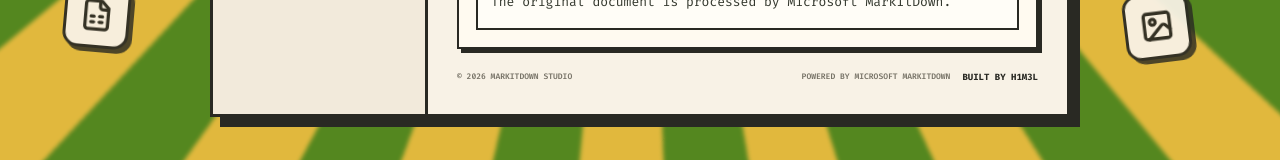
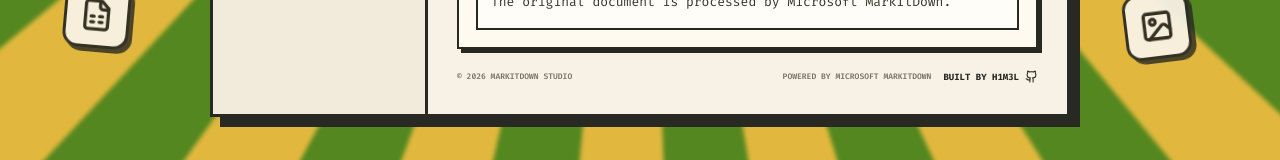
Before and after one commit to TaznimHimel/markitdown-web, a Next.js app: page / in a window 1280 px wide. Shown: the part 881-1041 px from the top of the page. Built offline with nearby package versions, Linux system fonts and the light colour scheme.

Commit message:
Update GitHub links to reflect correct repository ownership

```diff
--- a/app/page.tsx
+++ b/app/page.tsx
@@ -180,7 +180,7 @@ export default function Home() {
               <Radio size={13} /> MARKITDOWN ENGINE
             </span>
             <a
-              href="https://github.com/microsoft/TaznimHimel"
+              href="https://github.com/TaznimHimel"
               target="_blank"
               rel="noreferrer"
               aria-label="Microsoft MarkItDown on GitHub"
@@ -188,7 +188,7 @@ export default function Home() {
               <Github size={19} />
             </a>
             <a
-              href="https://github.com/microsoft/markitdown"
+              href="https://github.com/TaznimHimel/markitdown-web"
               target="_blank"
               rel="noreferrer"
               aria-label="Documentation"
@@ -466,7 +466,7 @@ export default function Home() {
                 rel="noopener noreferrer"
                 className="creator-link"
               >
-                BUILT BY H1M3L
+                BUILT BY H1M3L  <Github size={13} />
               </a>
             </footer>
           </section>
```
